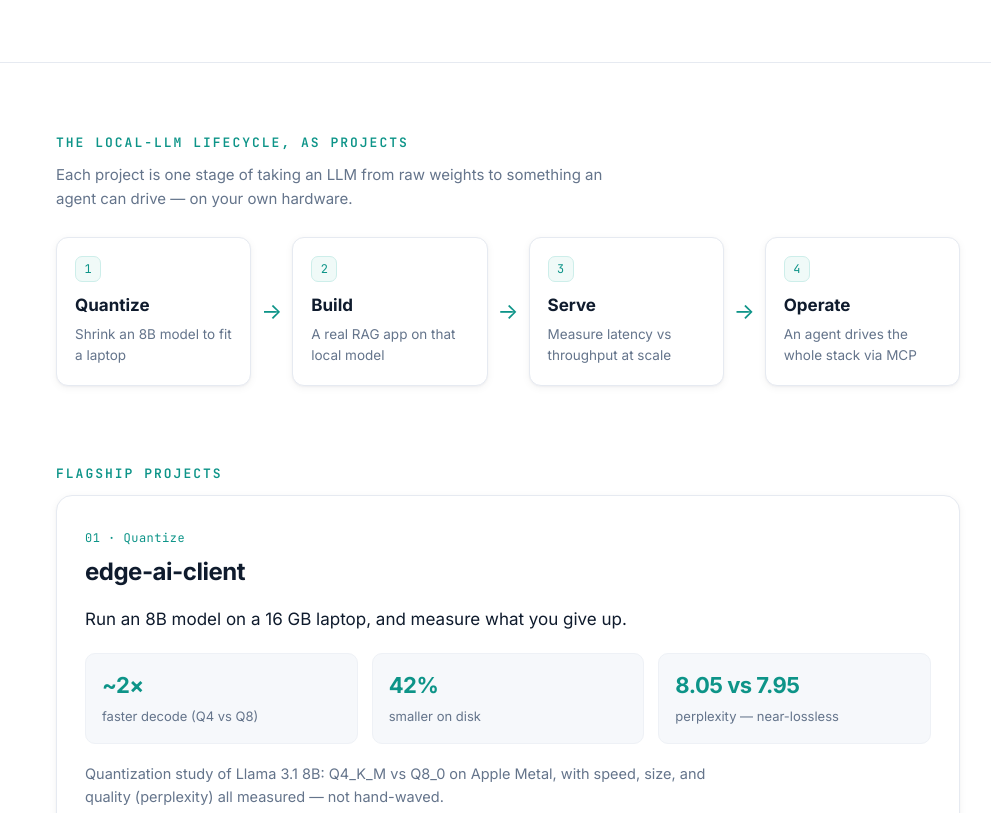
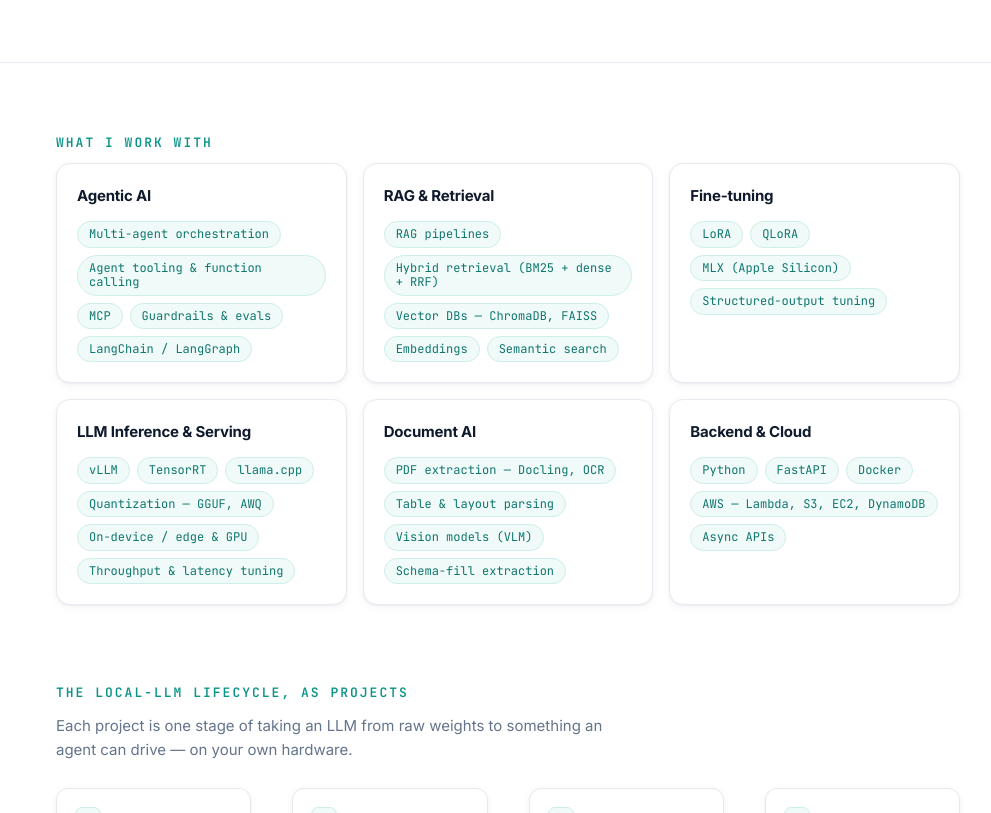
Before and after one commit to Jashwanthjash001/Jashwanthjash001.github.io, a plain HTML site: page index.html in a window 1280 px wide. Shown: the part 664-1477 px from the top of the page, without its empty margins (132-1123 px from the left). Drawn offline with Linux system fonts and the light colour scheme.

Commit message:
Add 'What I work with' section: full stack grouped (orchestration first) — agentic AI, RAG, fine-tuning, inference, document AI, cloud

```diff
--- a/index.html
+++ b/index.html
@@ -49,6 +49,37 @@
 </header>
 
 <main>
+  <!-- STACK -->
+  <section class="stack" aria-label="What I work with">
+    <h2 class="section-title">What I work with</h2>
+    <div class="stack-grid">
+      <div class="stack-cat">
+        <h3>Agentic AI</h3>
+        <ul><li>Multi-agent orchestration</li><li>Agent tooling &amp; function calling</li><li>MCP</li><li>Guardrails &amp; evals</li><li>LangChain / LangGraph</li></ul>
+      </div>
+      <div class="stack-cat">
+        <h3>RAG &amp; Retrieval</h3>
+        <ul><li>RAG pipelines</li><li>Hybrid retrieval (BM25 + dense + RRF)</li><li>Vector DBs — ChromaDB, FAISS</li><li>Embeddings</li><li>Semantic search</li></ul>
+      </div>
+      <div class="stack-cat">
+        <h3>Fine-tuning</h3>
+        <ul><li>LoRA</li><li>QLoRA</li><li>MLX (Apple Silicon)</li><li>Structured-output tuning</li></ul>
+      </div>
+      <div class="stack-cat">
+        <h3>LLM Inference &amp; Serving</h3>
+        <ul><li>vLLM</li><li>TensorRT</li><li>llama.cpp</li><li>Quantization — GGUF, AWQ</li><li>On-device / edge &amp; GPU</li><li>Throughput &amp; latency tuning</li></ul>
+      </div>
+      <div class="stack-cat">
+        <h3>Document AI</h3>
+        <ul><li>PDF extraction — Docling, OCR</li><li>Table &amp; layout parsing</li><li>Vision models (VLM)</li><li>Schema-fill extraction</li></ul>
+      </div>
+      <div class="stack-cat">
+        <h3>Backend &amp; Cloud</h3>
+        <ul><li>Python</li><li>FastAPI</li><li>Docker</li><li>AWS — Lambda, S3, EC2, DynamoDB</li><li>Async APIs</li></ul>
+      </div>
+    </div>
+  </section>
+
   <!-- LIFECYCLE ARC -->
   <section class="arc" aria-label="The local-LLM lifecycle">
     <h2 class="section-title">The local-LLM lifecycle, as projects</h2>
--- a/style.css
+++ b/style.css
@@ -31,12 +31,34 @@ body {
 a { color: inherit; text-decoration: none; }
 ::selection { background: rgba(13,148,136,.15); color: var(--text); }
 
-main, .hero-body, .arc, .work, .more, .about, .contact {
+main, .hero-body, .stack, .arc, .work, .more, .about, .contact {
   max-width: 1000px;
   margin-left: auto;
   margin-right: auto;
   padding-left: 24px;
   padding-right: 24px;
+}
+
+/* ---------- STACK ---------- */
+.stack-grid { display: grid; grid-template-columns: repeat(auto-fit, minmax(262px, 1fr)); gap: 16px; margin-top: 8px; }
+.stack-cat {
+  background: var(--card);
+  border: 1px solid var(--line);
+  border-radius: 14px;
+  padding: 20px;
+  box-shadow: var(--shadow);
+}
+.stack-cat h3 { font-size: 15px; color: var(--text); margin-bottom: 13px; font-weight: 700; letter-spacing: -.2px; }
+.stack-cat ul { list-style: none; display: flex; flex-wrap: wrap; gap: 7px; }
+.stack-cat li {
+  font-family: var(--mono);
+  font-size: 12px;
+  color: var(--accent-strong);
+  background: var(--accent-tint);
+  border: 1px solid var(--accent-soft);
+  border-radius: 999px;
+  padding: 5px 11px;
+  line-height: 1.2;
 }
 
 /* ---------- NAV ---------- */
```
